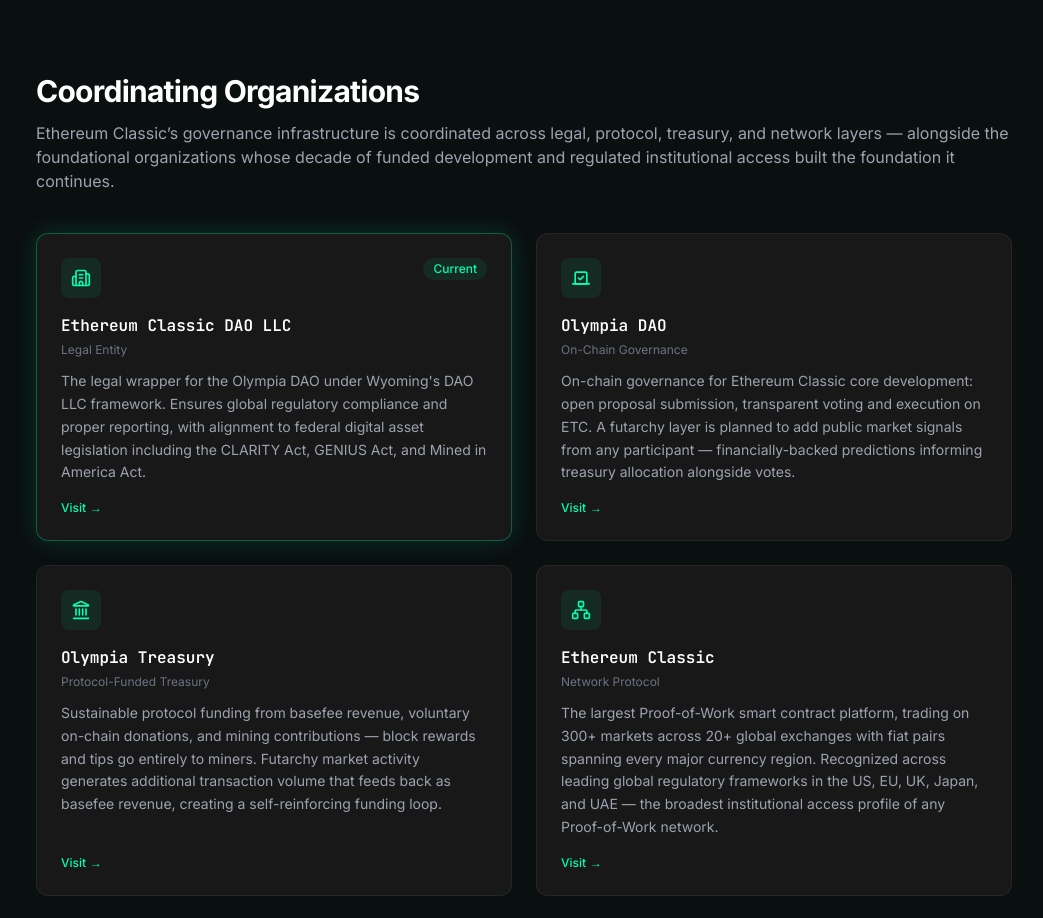
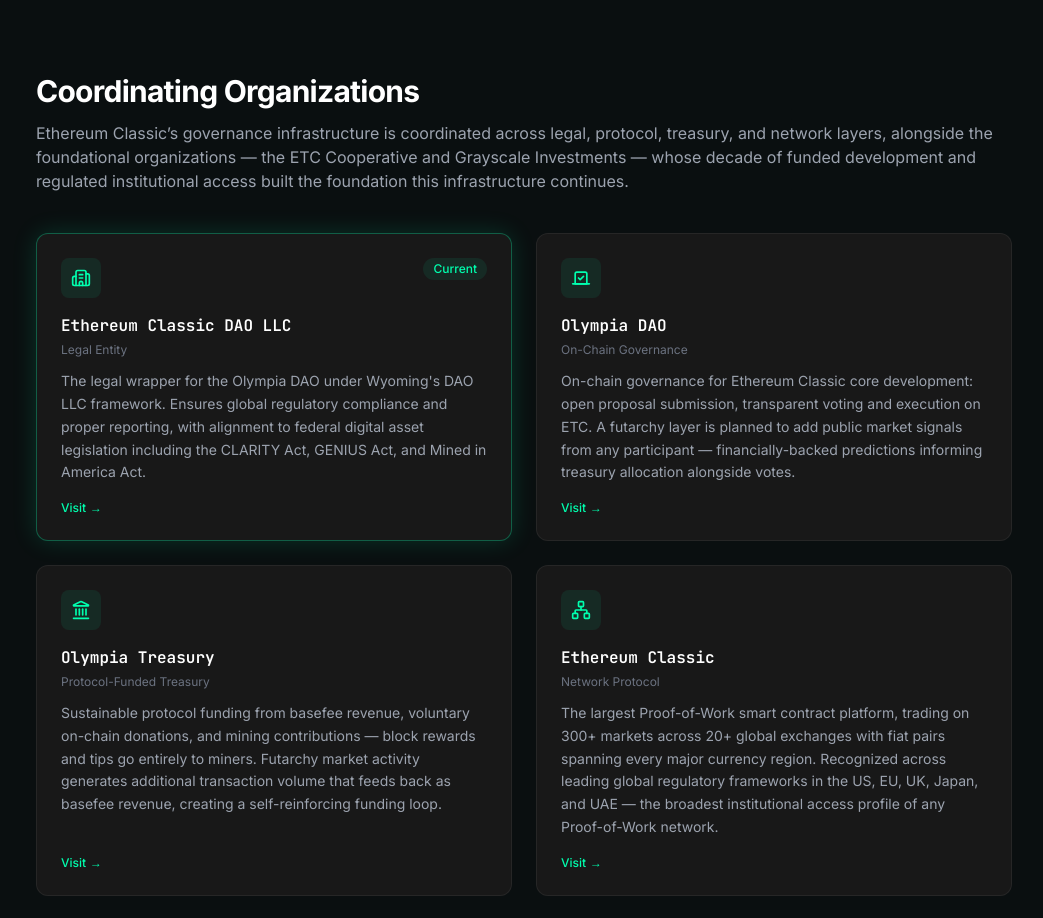
Before and after one commit to EthereumClassicDAO/ethereumclassicdao-org, a Next.js app: page / in a window 1280 px wide. Shown: the part 5620-6538 px from the top of the page, without its empty margins (116-1159 px from the left). Built offline with nearby package versions, Linux system fonts and the light colour scheme; no server answers.

Commit message:
Name ETC Cooperative and Grayscale explicitly in section intro
Co-Authored-By: Claude Sonnet 4.6 <noreply@anthropic.com>

```diff
--- a/components/home/OlympiaEcosystemSection.tsx
+++ b/components/home/OlympiaEcosystemSection.tsx
@@ -72,9 +72,10 @@ export function OlympiaEcosystemSection() {
             <p className="mt-3 text-base text-[var(--text-muted)]">
               Ethereum Classic&rsquo;s governance infrastructure is
               coordinated across legal, protocol, treasury, and network
-              layers &mdash; alongside the foundational organizations whose
-              decade of funded development and regulated institutional access
-              built the foundation it continues.
+              layers, alongside the foundational organizations &mdash; the
+              ETC Cooperative and Grayscale Investments &mdash; whose decade
+              of funded development and regulated institutional access built
+              the foundation this infrastructure continues.
             </p>
           </FadeIn>
 
```
